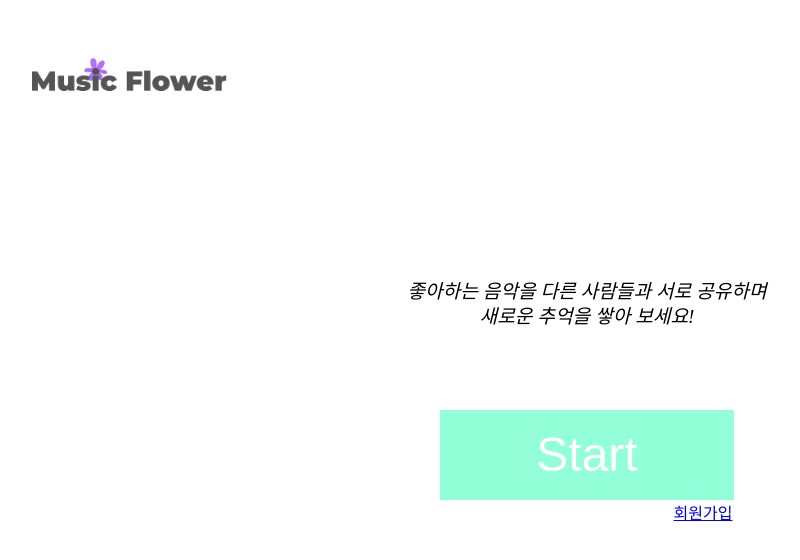
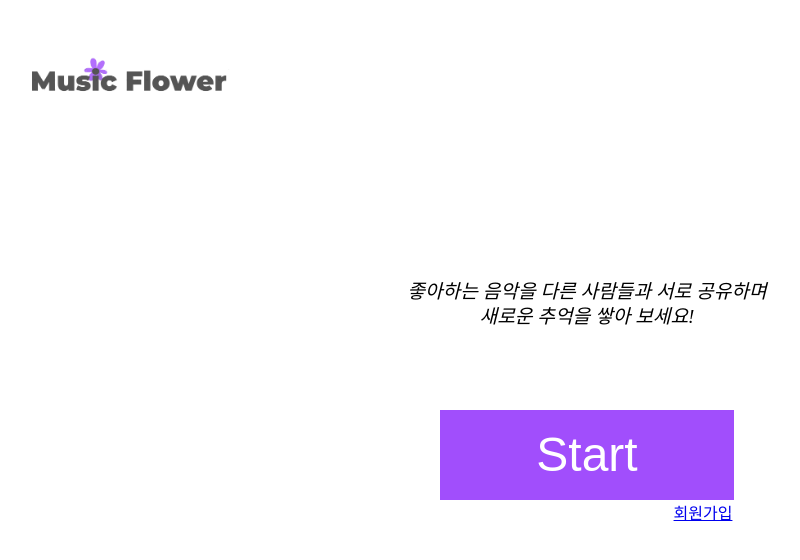
Before and after one commit to codestates/Music-Flower, a React (Create React App) app in the folder client/: page / in a window 1280 px wide. Shown: the top 560 px of the page, without its empty margins (53-853 px from the left). Built offline with nearby package versions, Linux system fonts and the light colour scheme.

Commit message:
Fix: [css] 보라색

```diff
--- a/client/src/css/Landing.css
+++ b/client/src/css/Landing.css
@@ -24,7 +24,7 @@ body {
   margin-top: 10vh;
 }
 .play-btn {
-  background: #93ffd8;
+  background: #a14efc;
   color: rgb(255, 255, 255);
   border: none;
   position: relative;
@@ -47,7 +47,7 @@ body {
   right: 0;
   height: 2px;
   width: 0;
-  background: #93ffd8;
+  background: #a14efc;
   transition: 400ms ease all;
 }
 .play-btn:after {
--- a/client/src/pages/Editor.js
+++ b/client/src/pages/Editor.js
@@ -241,8 +241,6 @@ export default function Editor({
       <EditorBody>
         <div id="up">
           <div id="postImg">
-            post 이미지 선택
-            <br />
             <PostThumnailSelecter
               setPostPoto={setPostPoto}
               detailData={detailData}
@@ -250,7 +248,7 @@ export default function Editor({
             ></PostThumnailSelecter>
           </div>
           <div id="postInfo">
-            post 제목
+            제목
             {isRemake ? (
               <input
                 type="text"
@@ -268,7 +266,7 @@ export default function Editor({
           </div>
         </div>
         <div id="down">
-          <div>post 소개</div>
+          <div>소개글</div>
           <div id="postIntro">
             {isRemake ? (
               <input
```
